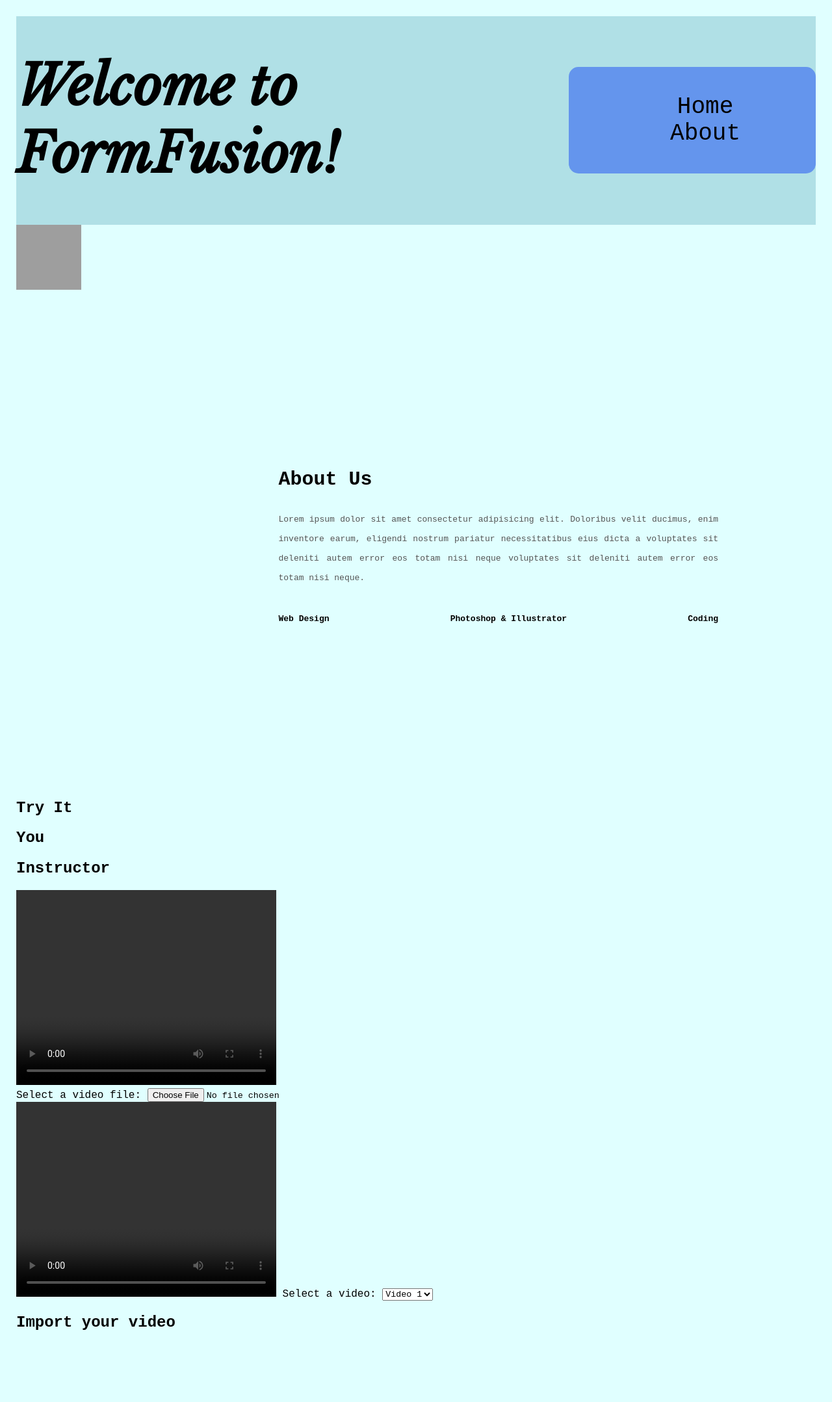
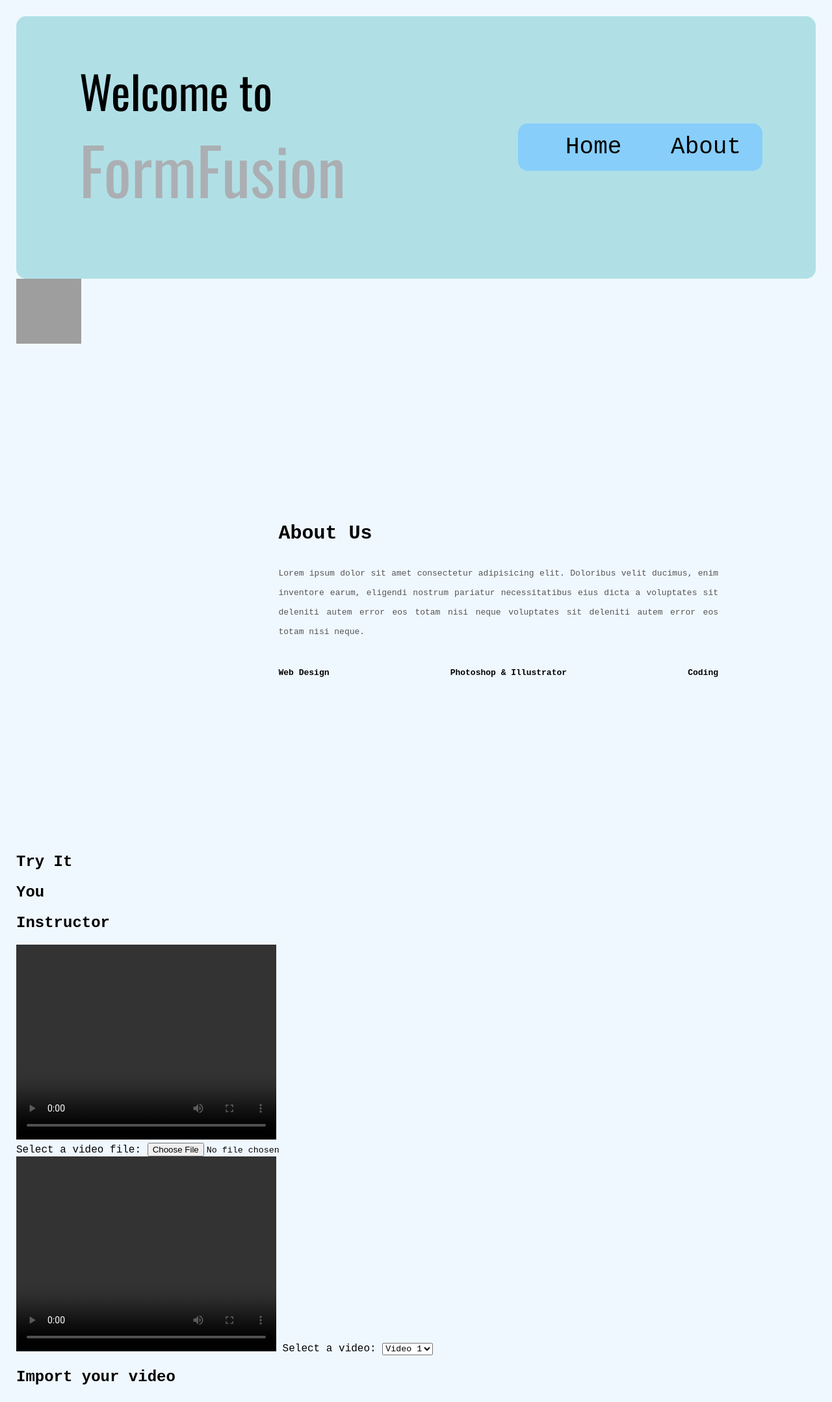
Before and after one commit to AdityaBoddepalli/Form-Fusion, a Flask app: page / in a window 1280 px wide. Shown: the whole page at 65% size. Before the commit the page ends 2047 px from the top, so only its background shows below. Run offline with Flask 2, Linux system fonts and the light colour scheme; grey boxes are pictures that could not be loaded.

Commit message:
Added more styling

```diff
--- a/app/static/css/style.css
+++ b/app/static/css/style.css
@@ -4,27 +4,52 @@
 
 body {
  margin: 25px;
-  background-color: #E0FFFF;
+ background-color:#F0F8FF;
 }
 
-.Welcome {
-  font-size: 84px;
-  font-family: 'Libre Baskerville', serif;
+.welcome {
+ margin-right: 250px;
+ margin-bottom: -20px;
+ font-weight: normal;
+ font-size: 70px;
+ padding: 15px;
+ font-family: 'Oswald', sans-serif;
+ border-bottom: -30px;
+}
+
+.welcome p {
+ margin-top: -5px;
+ font-size: 100px;
+ font-family: 'Oswald', sans-serif;
+ color: #FFFFFF;
+ font-weight: normal;
+
+ animation: color-change 7s infinite;
+}
+
+@keyframes color-change {
+  0% { color:#B0B0B0;}
+  25% { color: #1E90FF;}
+  50% { color: #191970;}
+  75% { color: #1E90FF;}
+  100% { color: #B0B0B0;}
 }
 
 .landing {
  display: flex;
+ justify-content: center;
  background-color: #B0E0E6;
-  justify-content: space-between;
  align-items: center;
+ border-radius: 15px;
+
 }
 
 .topnav{
-  padding: 25px;
+ float: right;
  border-radius: 15px;
  margin: 0 auto;
  text-align: center;
-  background-color:#6495ED;
+ background-color: #87CEFA;
 }
 
 .topnav ul li {
--- a/app/templates/index.html
+++ b/app/templates/index.html
@@ -6,13 +6,13 @@
     <link rel="stylesheet" href="{{ url_for('static', filename='css/style.css') }}">
     <link rel="preconnect" href="https://fonts.googleapis.com">
     <link rel="preconnect" href="https://fonts.gstatic.com" crossorigin>
-    <link href="https://fonts.googleapis.com/css2?family=Libre+Baskerville:ital@1&display=swap" rel="stylesheet">
+    <link href="https://fonts.googleapis.com/css2?family=Oswald&family=Ropa+Sans:ital@1&display=swap" rel="stylesheet">
 </head>
 <body>
     <div class="landing">
-        <h1 class="Welcome">
-            Welcome to FormFusion!
-        </h1>
+            <h1 class="welcome">
+                Welcome to <p>FormFusion</p>
+            </h1>
         <nav>
             <div class="topnav">
                 <ul>
```
Lines whose indentation alone changed are shown as unchanged.
